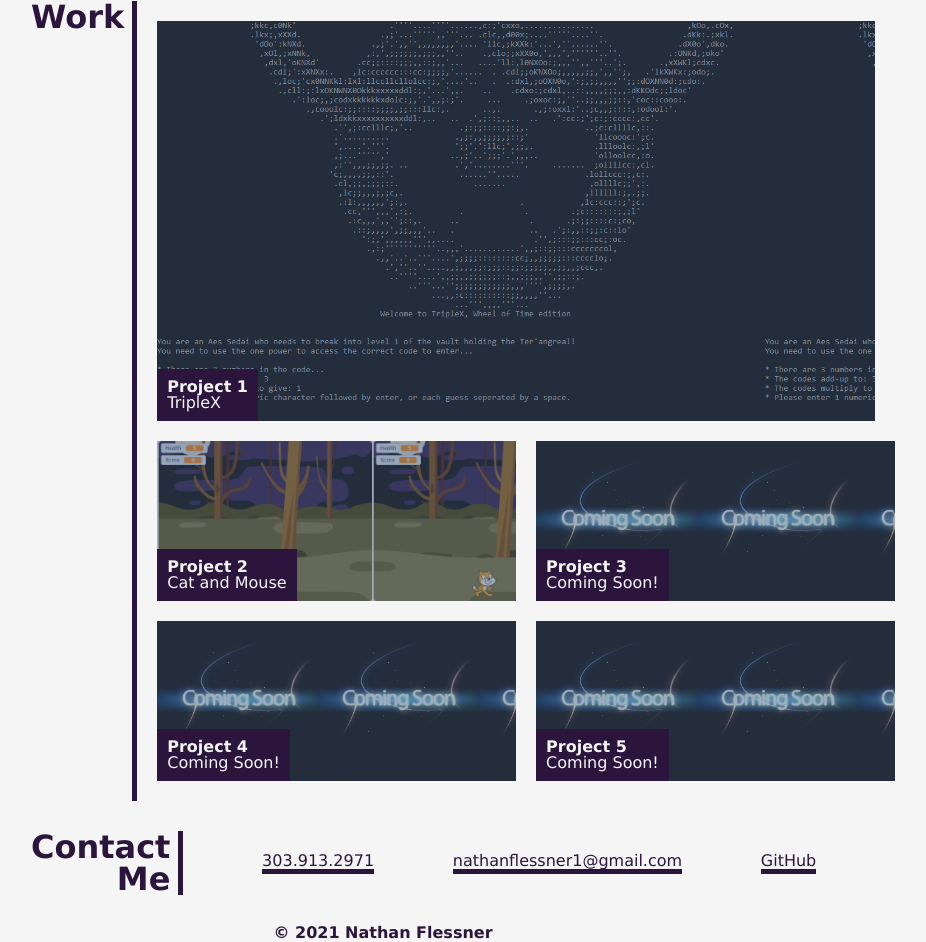
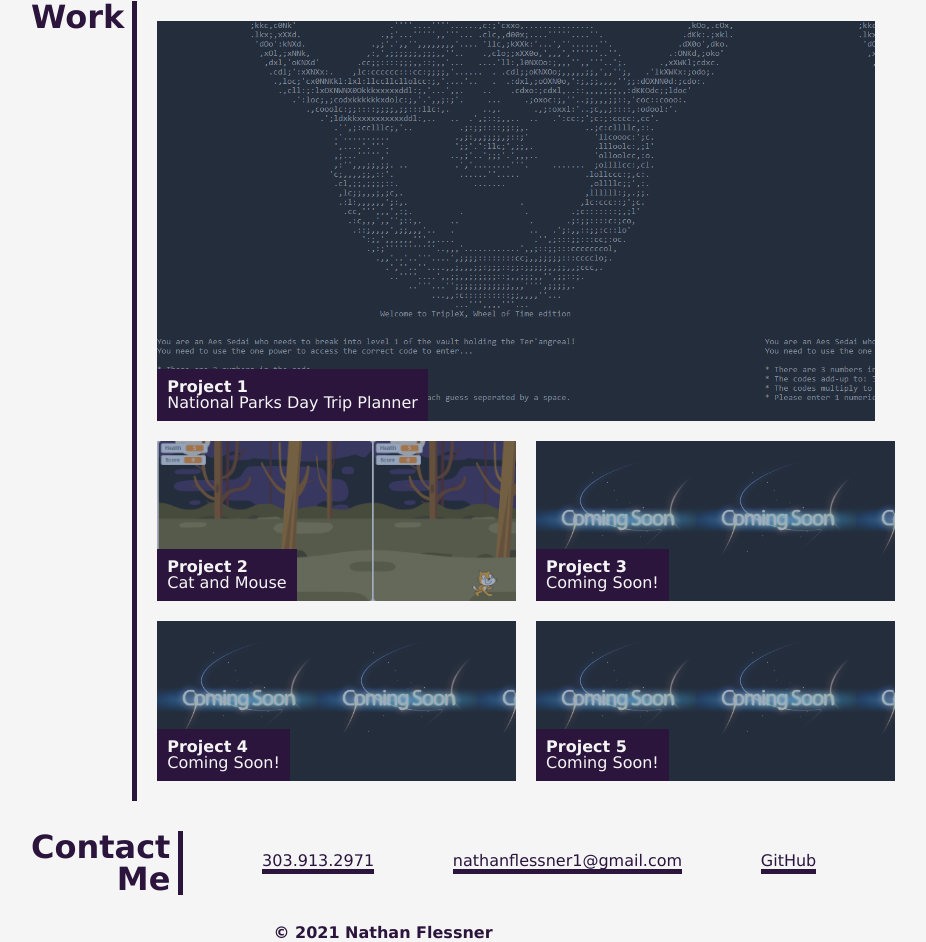
Before and after one commit to SirNathanJF/updated-portfolio, a plain HTML site: page index.html in a window 1280 px wide. Shown: the part 607-1549 px from the top of the page, without its empty margins (257-1183 px from the left). Drawn offline with Linux system fonts and the light colour scheme.

```diff
--- a/index.html
+++ b/index.html
@@ -38,7 +38,7 @@
                     <a class="project1" title="a screenshot of my C++ program, TripleX" href="https://github.com/SirNathanJF/TripleX" target="blank" rel="noreferrernoopener">
                         <div class="text_project">
                             <h3>Project 1</h3>
-                            <p>TripleX</p>
+                            <p>National Parks Day Trip Planner</p>
                         </div>
                     </a>
 
```
Also changed, not shown: 1 other file.
